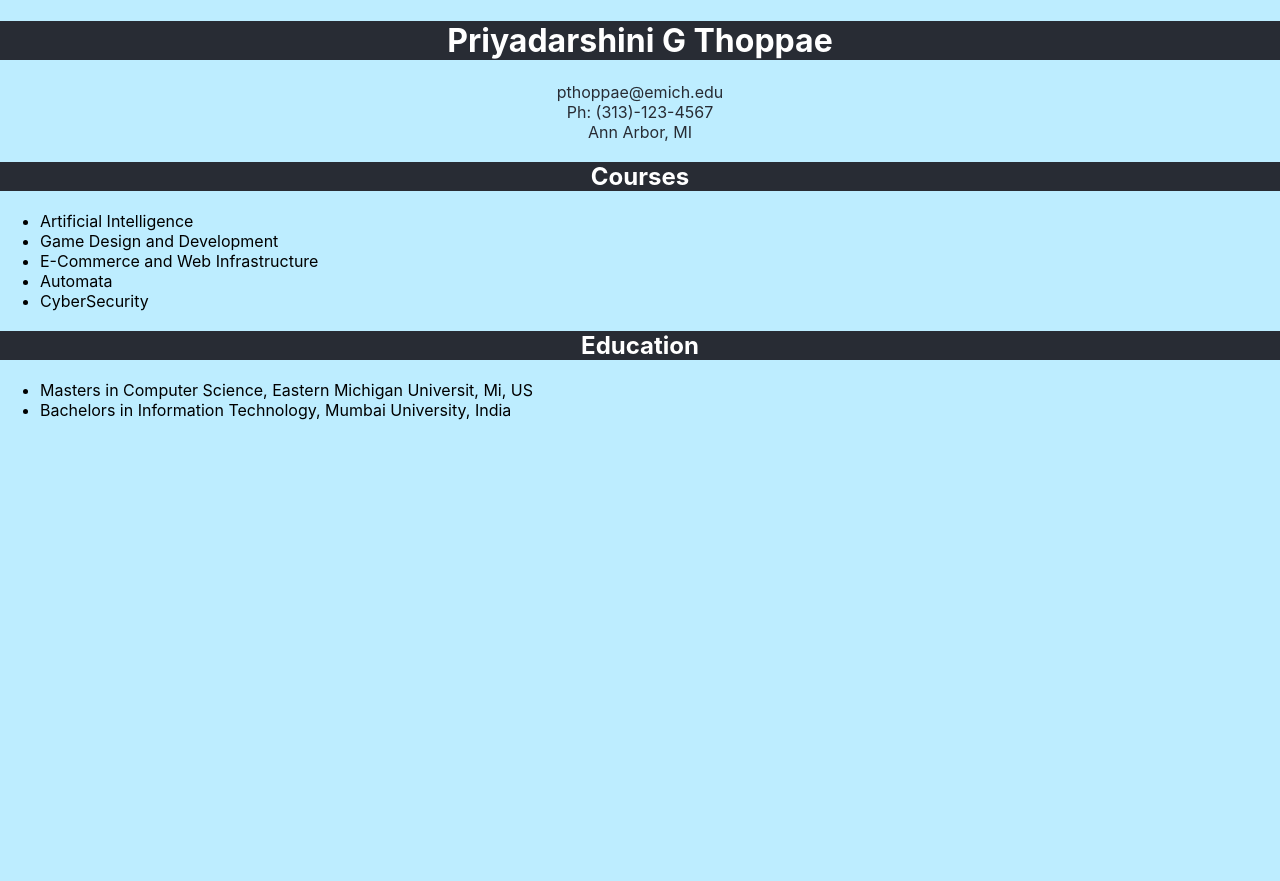
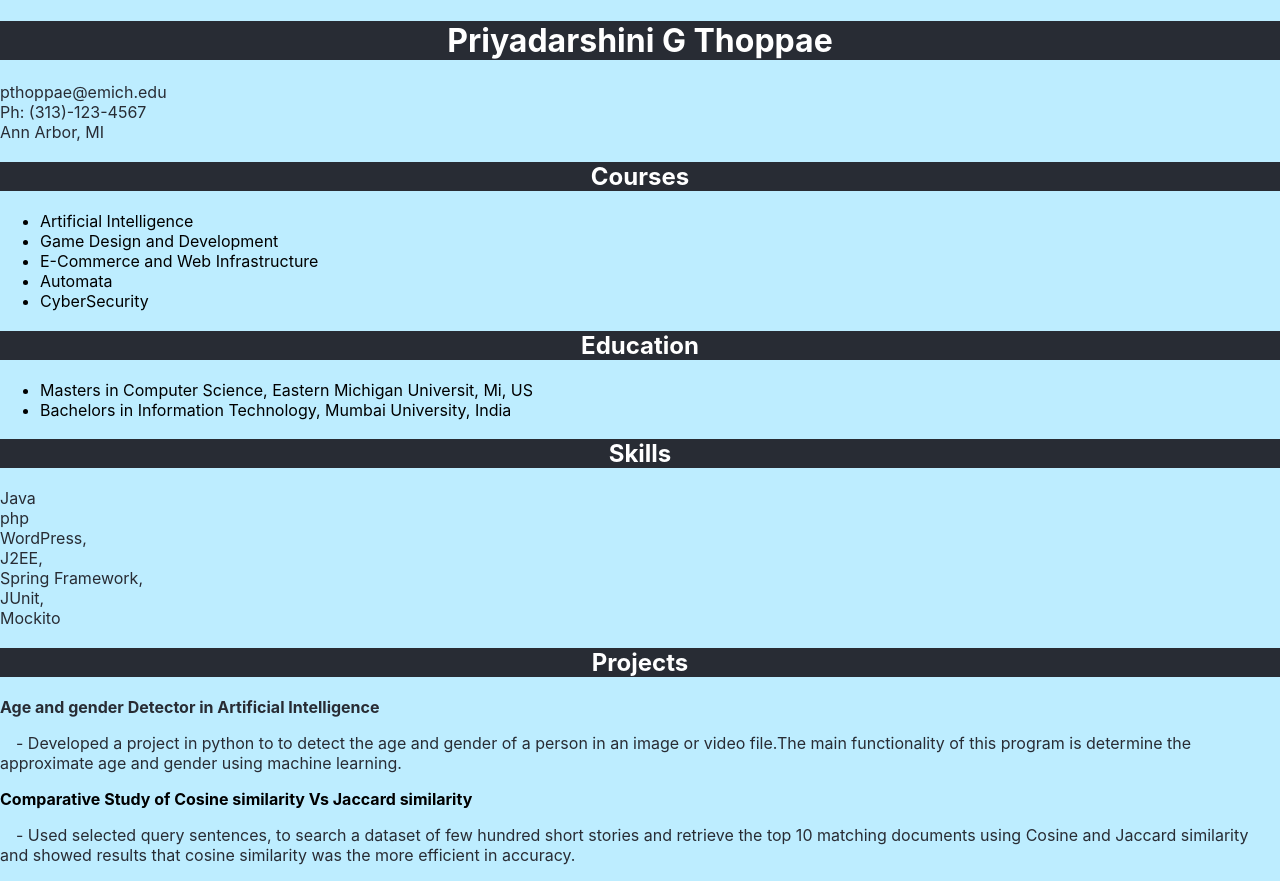
Before and after one commit to COSC631-2021Fall/profile-app-skyblue813, a React (Create React App) app: page / in a window 1280 px wide. Before the commit the page ends 800 px from the top, so only its background shows below. Built offline with nearby package versions, Linux system fonts and the light colour scheme.

Commit message:
added two more functions in component.js

```diff
--- a/public/index.html
+++ b/public/index.html
@@ -32,6 +32,8 @@
     <contact id="contact"></contact>
     <courses id="courses"></courses>
     <education id="edu"></education>
+    <skill id="skill"></skill>
+    <project id="proj"></project>
     <!--
       This HTML file is a template.
       If you open it directly in the browser, you will see an empty page.
--- a/src/App.css
+++ b/src/App.css
@@ -15,7 +15,7 @@
   color: white
 }
 p{
-  text-align: center;
+
   color: #282c34
 }
 
--- /dev/null
+++ b/src/components.js
@@ -0,0 +1,40 @@
+import './App.css';
+function Skill() {
+    return (
+      <div>
+          <h2>Skills</h2>
+        <p>Java
+        <br />php
+        <br />WordPress,
+        <br /> J2EE,
+        <br /> Spring Framework,
+        <br /> JUnit,
+        <br />Mockito
+        </p>
+      </div>
+    );
+  }
+
+  export default Skill;
+
+  function Projects() {
+    return (
+      <div>
+        <h2>Projects</h2>
+            <p>
+                <strong>Age and gender Detector in Artificial Intelligence</strong>
+            </p>
+            <p>
+                &emsp;- Developed a project in python to to detect the age and gender of a person in an image or video file.The main functionality of this program is determine the approximate age and gender using machine learning.
+            </p>
+
+                <strong>Comparative Study of Cosine similarity Vs Jaccard similarity</strong>
+
+            <p>
+                &emsp;-  Used selected query sentences, to search a dataset of few hundred short stories and retrieve the top 10 matching documents using Cosine and Jaccard similarity and showed results that cosine similarity was the more efficient in accuracy.
+            </p>
+      </div>
+    );
+  }
+
+  export {Projects};
--- a/src/index.js
+++ b/src/index.js
@@ -2,9 +2,11 @@
 import ReactDOM from 'react-dom';
 import './index.css';
 import App from './App';
-import Contact from './Components/contact'
-import Courses from './Components/courses'
-import Education from './Components/education'
+import Contact from './Components/contact';
+import Courses from './Components/courses';
+import Education from './Components/education';
+import Skill from './components';
+import {Projects} from './components'
 
 ReactDOM.render(
   <React.StrictMode>
@@ -32,6 +34,20 @@
   </React.StrictMode>,
   document.getElementById('edu')
 );
+
+ReactDOM.render(
+  <React.StrictMode>
+    <Skill />
+  </React.StrictMode>,
+  document.getElementById('skill')
+);
+
+ReactDOM.render(
+  <React.StrictMode>
+    <Projects />
+  </React.StrictMode>,
+  document.getElementById('proj')
+);
 // If you want to start measuring performance in your app, pass a function
 // to log results (for example: reportWebVitals(console.log))
 // or send to an analytics endpoint. Learn more: https://bit.ly/CRA-vitals
```
